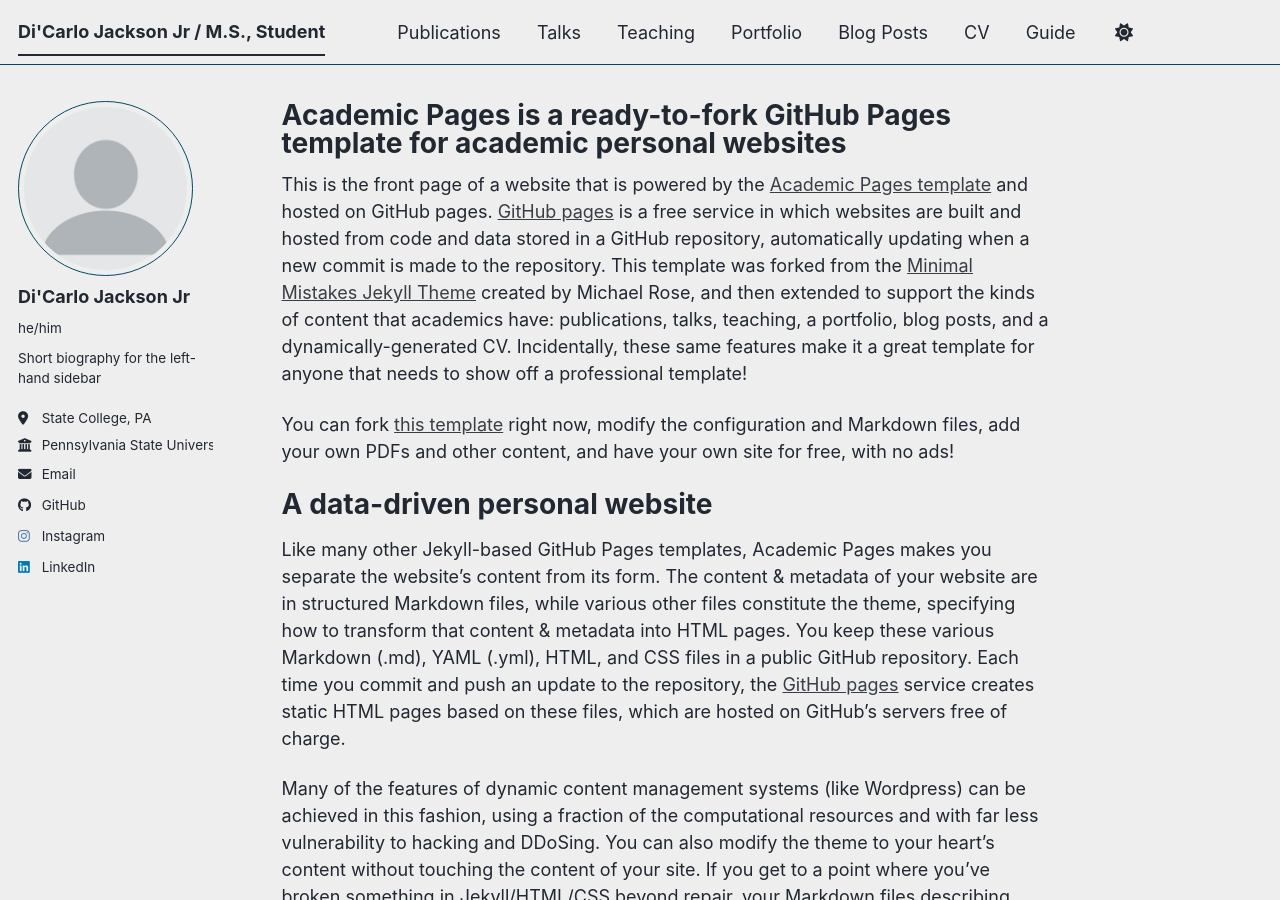
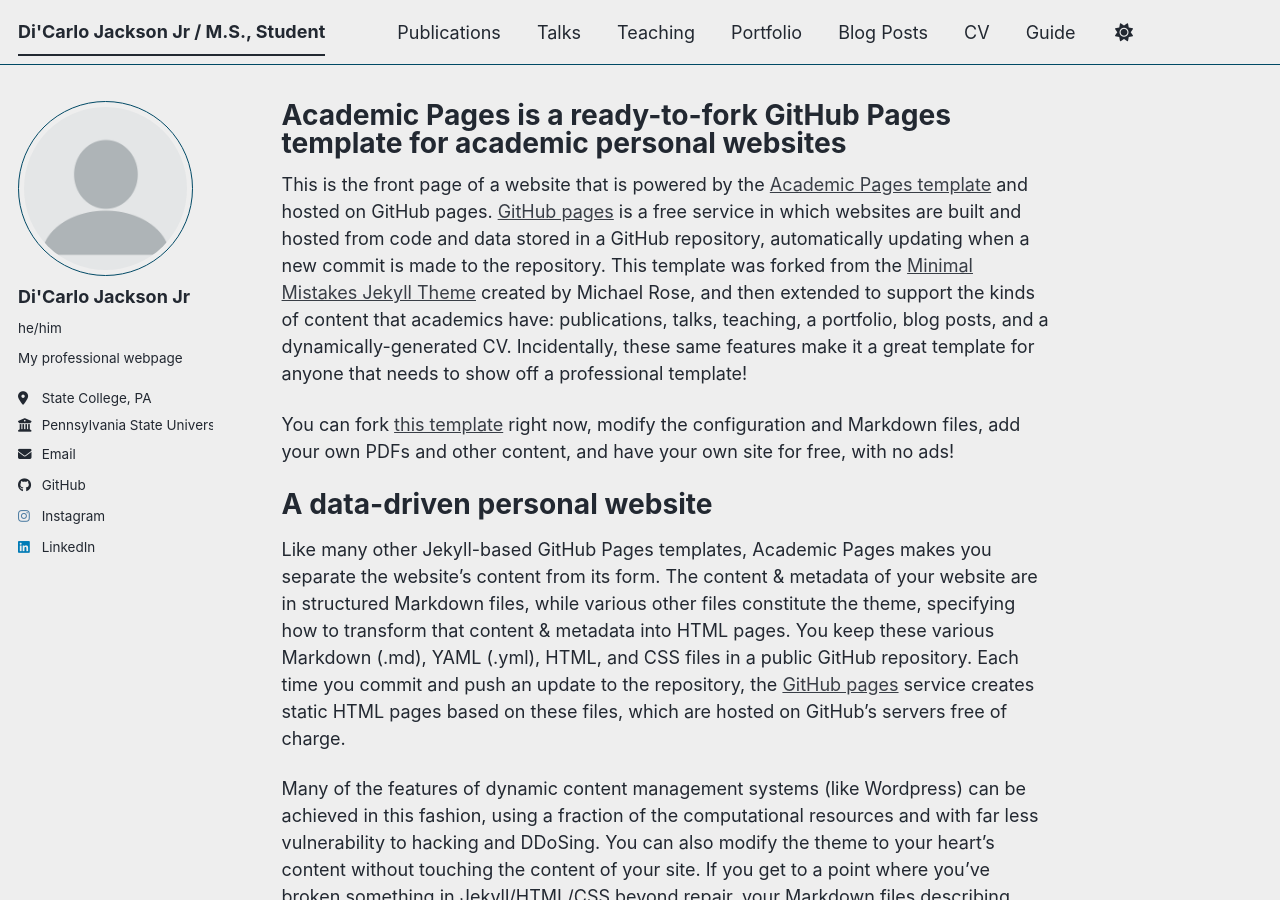
Before and after one commit to wildlifecarlo/wildlifecarlo.github.io, a Jekyll site: the page built from _pages/about.md, in a window 1280 px wide and 900 px high. Built offline with Jekyll 4.4.1, drawn with Linux system fonts in a browser that asks for light colours; a script bundle is joined from its source files by our own code; library files that are not in the unit come from our copies.

Commit message:
Update _config.yml
Short Side Bar Description

```diff
--- a/_config.yml
+++ b/_config.yml
@@ -13,7 +13,7 @@
 title_separator          : "-"
 name                     : &name "Di'Carlo Jackson Jr"
 description              : &description "Di'Carlo Jackson Jr's academic portfolio"   # Update this with a general description of your site, this is the default if not overridden by a page
-url                      : https://academicpages.github.io # The base hostname & protocol for your site e.g. "https://[your GitHub username].github.io",
+url                      : https://wildlifecarlo.github.io # The base hostname & protocol for your site e.g. "https://[your GitHub username].github.io",
                                                            # or if you already have some other page hosted on Github then use "https://[your GitHub username].github.io/[Your Repo Name]"
 baseurl                  : "" # the subpath of your site, e.g. "/blog"
 repository               : "widlifecarlo/wildlifecarlo.github.io"
@@ -26,7 +26,7 @@
   avatar           : "profile.png"
   name             : "Di'Carlo Jackson Jr"
   pronouns         : "he/him"
-  bio              : "Short biography for the left-hand sidebar"
+  bio              : "My professional webpage"
   location         : "State College, PA"
   employer         : "Pennsylvania State University"
   uri              : # URL
```
